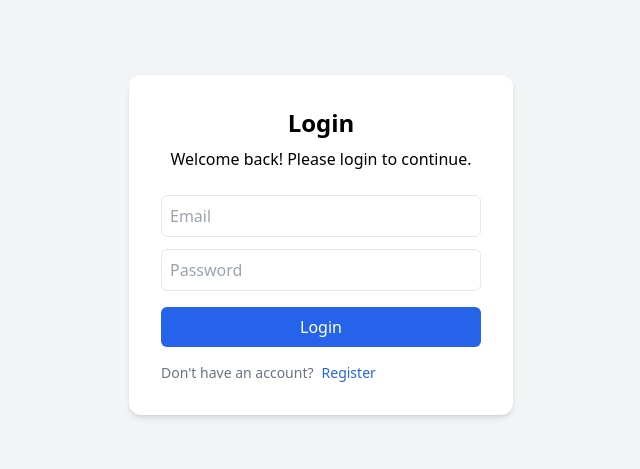
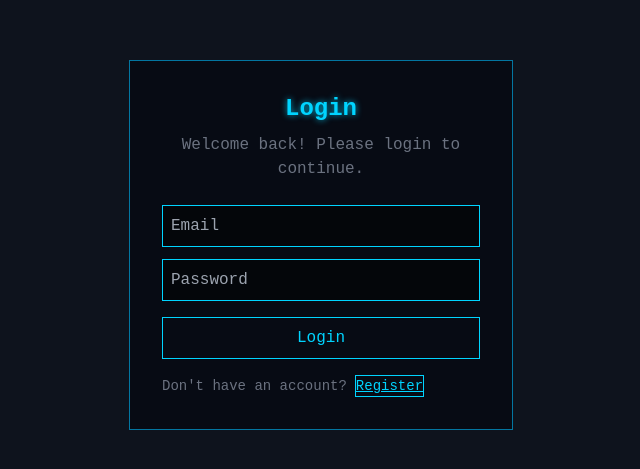
Before and after one commit to Krissh360/Daily-Habit-Tracker, a React (Create React App) app in the folder client/: page / in a window 1280 px wide. Shown: the part 155-624 px from the top of the page, without its empty margins (319-959 px from the left). Built offline with nearby package versions, Linux system fonts and the light colour scheme.

Commit message:
feat: switched to a terminal based theme

```diff
--- a/client/src/App.js
+++ b/client/src/App.js
@@ -14,7 +14,7 @@ import ProtectedRoute from "./components/common/ProtectedRoute";
 // Layout wrapper for authenticated pages
 function AppLayout({ children }) {
   return (
-    <div className="flex h-screen bg-gray-100">
+    <div className="terminal-theme flex h-screen">
       <Sidebar />
       <div className="flex-1 flex flex-col">
         <Navbar />
--- a/client/src/components/layout/Navbar.jsx
+++ b/client/src/components/layout/Navbar.jsx
@@ -10,10 +10,6 @@ export default function Navbar() {
       {/* Right Section */}
       <div className="flex items-center gap-4">
 
-        {/* Dark Mode (dummy for now) */}
-        <button className="px-3 py-1 bg-gray-200 rounded-md">
-          🌙
-        </button>
 
         {/* Profile */}
         <div className="w-8 h-8 bg-blue-600 text-white flex items-center justify-center rounded-full">
--- a/client/src/index.js
+++ b/client/src/index.js
@@ -2,6 +2,7 @@ import React from 'react';
 import ReactDOM from 'react-dom/client';
 import './index.css';
 import App from './App';
+import './styles/terminal-theme.css';
 
 const root = ReactDOM.createRoot(document.getElementById('root'));
 root.render(
--- a/client/src/pages/Auth.jsx
+++ b/client/src/pages/Auth.jsx
@@ -44,13 +44,13 @@ export default function Auth() {
 };
 
   return (
-    <div className="h-screen flex justify-center items-center bg-gray-100">
-      <div className="bg-white p-8 rounded-xl shadow-md w-96">
+    <div className="terminal-theme min-h-screen flex justify-center items-center">
+      <div className="bg-white p-8 w-96 border">
 
-        <h2 className="text-2xl font-bold text-gray-800, text-center mb-2">
+        <h2 className="text-2xl font-bold text-gray-800 text-center mb-2">
     {isLogin ? "Login" : "Register"}</h2>
 
-    <p className="text-gray-500, text-center mb-6">
+    <p className="text-gray-500 text-center mb-6">
     {isLogin
         ? "Welcome back! Please login to continue."
         : "Create an account to get started."}
@@ -78,7 +78,7 @@ export default function Auth() {
 
         <button
           onClick={handleAuth}
-          className="w-full bg-blue-600 text-white py-2 rounded-md hover:bg-blue-700"
+          className="w-full py-2 border"
         >
           {isLogin ? "Login" : "Register"}
         </button>
@@ -87,7 +87,7 @@ export default function Auth() {
   {isLogin ? "Don't have an account?" : "Already have an account?"}
   <button
     onClick={() => setIsLogin(!isLogin)}
-    className="text-blue-600 ml-2"
+    className="ml-2 underline"
   >
     {isLogin ? "Register" : "Login"}
   </button>
--- /dev/null
+++ b/client/src/styles/terminal-theme.css
@@ -0,0 +1,82 @@
+/* ===== TERMINAL BASE ===== */
+.terminal-theme {
+    background-color: #0e131d !important;
+    color: #00d4ff !important;
+    font-family: "Courier New", monospace;
+}
+
+
+/* Add glow ONLY to headings */
+.terminal-theme h1,
+.terminal-theme h2,
+.terminal-theme h3 {
+    text-shadow: 0 0 6px rgba(0, 191, 255, 0.9);
+}
+
+/* ===== REMOVE ROUNDED MODERN UI ===== */
+.terminal-theme * {
+    border-radius: 0 !important;
+}
+
+/* ===== PANELS / CARDS ===== */
+.terminal-theme .bg-white,
+.terminal-theme .bg-gray-100,
+.terminal-theme .bg-gray-50 {
+    background-color: #070b14 !important;
+    border: 1px solid #00d4ff;
+    box-shadow: none;
+    border: 1px solid rgba(0, 191, 255, 0.6);
+}
+
+/* ===== TEXT COLORS (override Tailwind) ===== */
+.terminal-theme .text-gray-900,
+.terminal-theme .text-gray-800,
+.terminal-theme .text-gray-700,
+.terminal-theme .text-gray-600 {
+    color: #00d4ff !important;
+}
+
+/* ===== BUTTONS ===== */
+.terminal-theme button {
+    background: transparent !important;
+    color: #00d4ff !important;
+    border: 1px solid #00d4ff !important;
+    font-family: inherit;
+}
+
+.terminal-theme button:hover {
+    background-color: #00bfff !important;
+    color: #04060a !important;
+    box-shadow: 0 0 10px #00bfff;
+}
+
+/* ===== INPUT FIELDS ===== */
+.terminal-theme input {
+    background-color: #04060a !important;
+    border: 1px solid #00d4ff !important;
+    color: #00d4ff !important;
+}
+
+/* Progress bar */
+.terminal-theme .bg-green-500 {
+    background-color: #00d4ff !important;
+}
+
+/* Habit cards */
+.terminal-theme .bg-green-100 {
+    background-color: #07121f !important;
+    border: 1px solid #00d4ff;
+}
+
+/* Headings only */
+.terminal-theme h1,
+.terminal-theme h2 {
+    color: #00d4ff;
+    text-shadow: 0 0 6px rgba(0, 212, 255, 0.8);
+}
+
+/* Important numbers (like progress) */
+.terminal-theme strong,
+.terminal-theme .highlight {
+    text-shadow: 0 0 5px rgba(0, 212, 255, 0.7);
+}
```
Also changed, not shown: client/public/index.html (+1 -21 lines).
